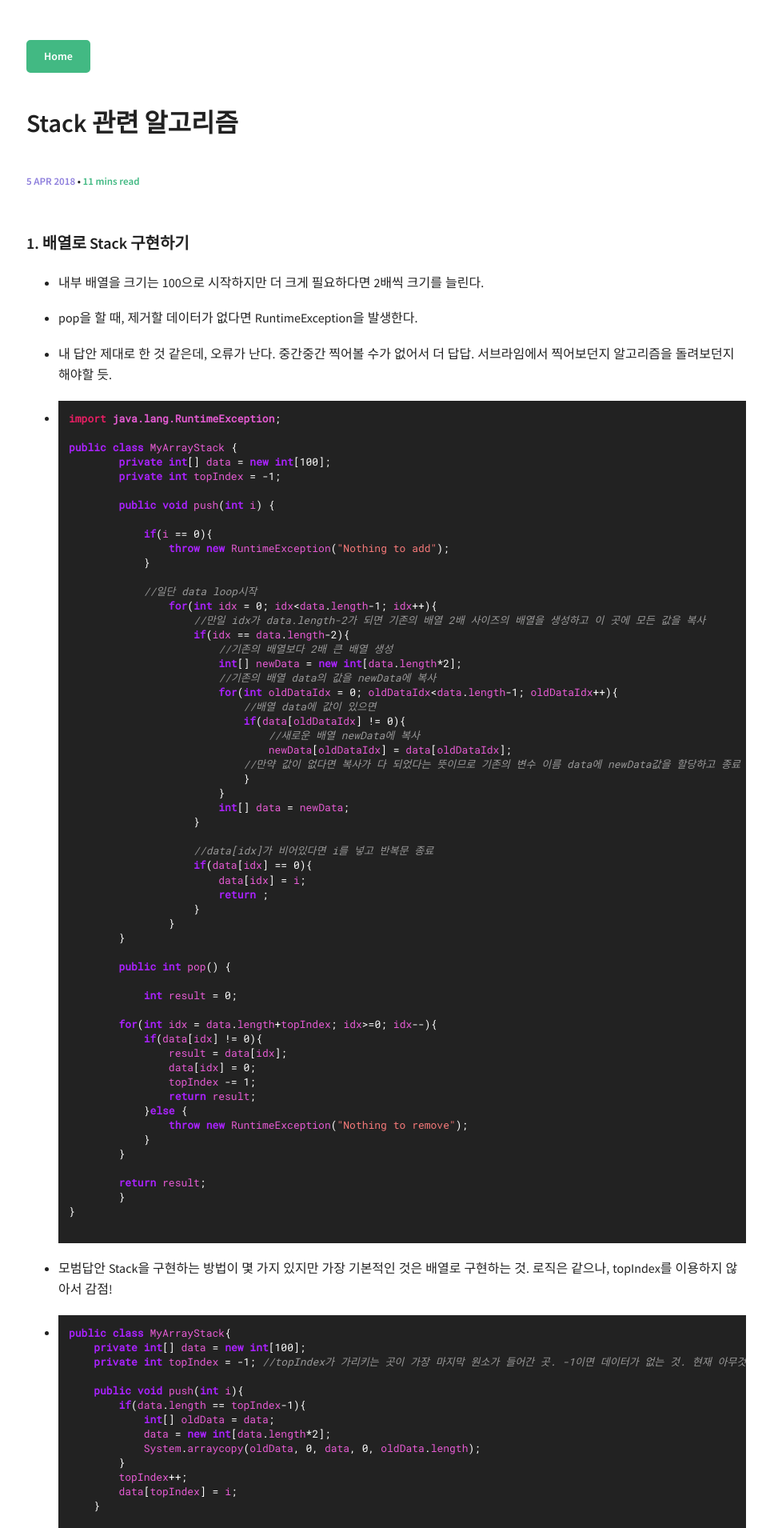
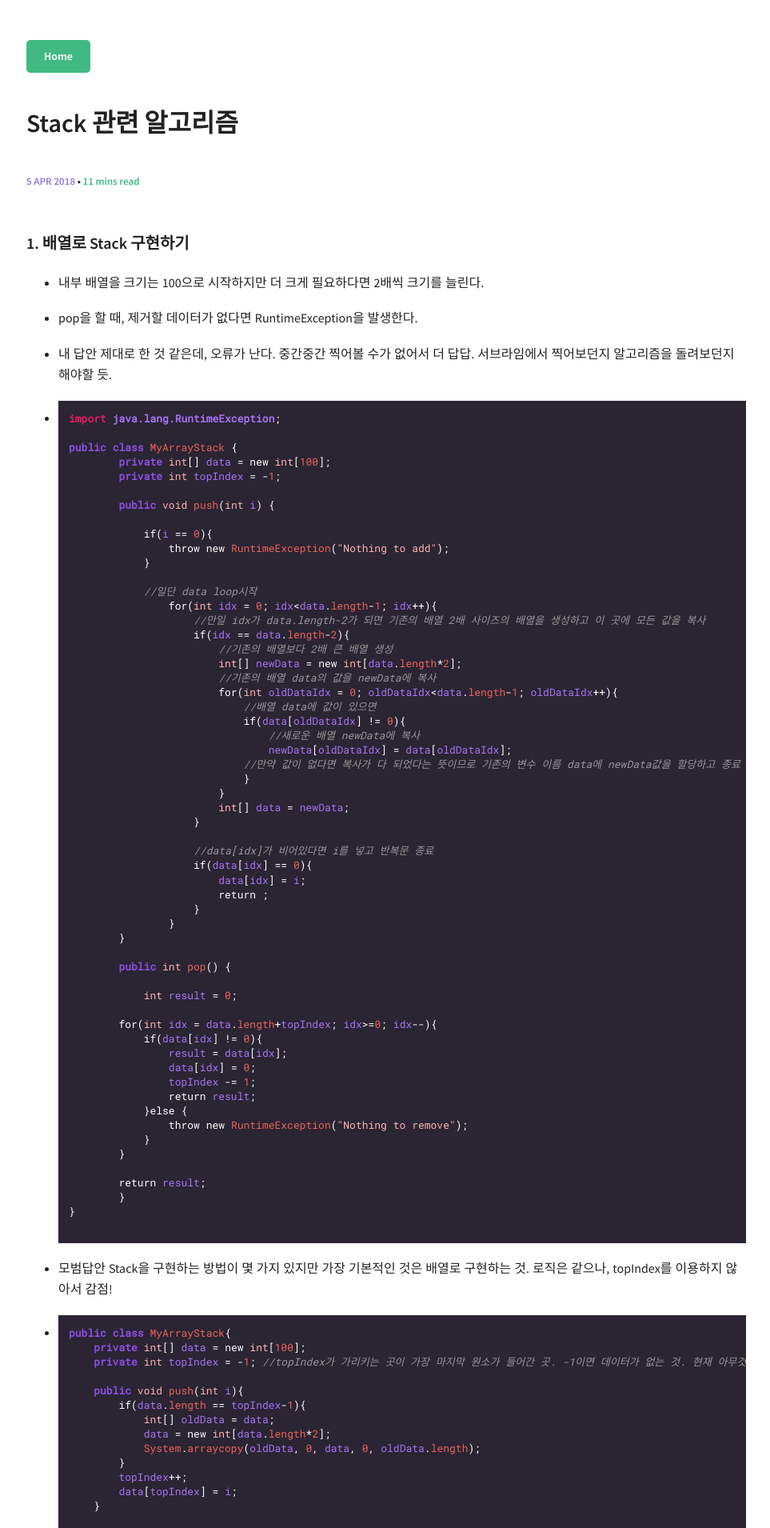
Before and after one commit to Duckuism/Youduk.github.io, a Jekyll site: the page built from _posts/2018-04-05-Stack 관련 알고리즘.md, in a window 1280 px wide. Shown: the top 1910 px of the page at 80% size, without its empty margins (317-1280 px from the left). Built offline with Jekyll 4.4.1, drawn with Linux system fonts in a browser that asks for light colours; comment, search, counter and statistics services are not loaded.

Commit message:
syntax highlight 수정

```diff
--- a/_sass/components/_syntax-highlighting.scss
+++ b/_sass/components/_syntax-highlighting.scss
@@ -7,7 +7,7 @@ pre, code {
   font-family: $font-family-monospace;
   color: #fff;
   font-size: 0.9em;
-  background-color: #222;
+  background-color: #2A2433;
   font-size: ($font-size-base - 3);
 }
 code {
@@ -29,7 +29,7 @@ pre { // only apply for code blocks
   font-weight: normal;
 }
 pre code {
-  background: #222;
+  background: #2A2433;
   white-space: pre;
   overflow: auto;
   word-wrap: normal;
@@ -70,33 +70,34 @@ pre code {
 
   .err { color: #960050;} /* Error */
 
-  .k { color: #AA22FF; font-weight: bold } /* Keyword */
-  .kc { color: #AA22FF; font-weight: bold } /* Keyword.Constant */
-  .kd { color: #AA22FF; font-weight: bold } /* Keyword.Declaration */
-  .kn { color: #AA22FF; font-weight: bold } /* Keyword.Namespace */
-  .kp { color: #AA22FF } /* Keyword.Pseudo */
-  .kr { color: #AA22FF; font-weight: bold } /* Keyword.Reserved */
-  .kt { color: #AA22FF; font-weight: bold } /* Keyword.Type */
-  .no { color: #AA22FF } /* Name.Constant */
+  .k { color: #fff;} /* Keyword */
+  .kc { color: #8F51E6; font-weight: bold } /* Keyword.Constant */
+  .kd { color: #8F51E6; font-weight: bold } /* Keyword.Declaration */
+  .kn { color: #8F51E6; font-weight: bold } /* Keyword.Namespace */
+  .kp { color: #8F51E6 } /* Keyword.Pseudo */
+  .kr { color: #8F51E6; font-weight: bold } /* Keyword.Reserved */
+  .kt { color: #FFB6B3;  } /* Keyword.Type */
+  .no { color: #8F51E6 } /* Name.Constant */
 
 
 
   .o { color: #fff } /* Operator */
   .p { color: #fff} /* Punctuation */
 
-  .m { color: #e65bd3 } /* Literal.Number */
-  .n { color: #e65bd3 } /* Name */
-  .nb { color: #e65bd3 } /* Name.Builtin */
-  .ni { color: #e65bd3; font-weight: bold } /* Name.Entity */
-  .nl { color: #e65bd3 } /* Name.Label */
-  .nn { color: #e65bd3; font-weight: bold } /* Name.Namespace */
-  .py { color: #e65bd3;} /* Name.Property*/
-  .nv { color: #e65bd3 } /* Name.Variable */
-  .w { color: #e65bd3 } /* Text.Whitespace */
-  .bp { color: #e65bd3 } /* Name.Builtin.Pseudo */
-  .vc { color: #e65bd3 } /* Name.Variable.Class */
-  .vg { color: #e65bd3 } /* Name.Variable.Global */
-  .vi { color: #e65bd3 } /* Name.Variable.Instance */
+  .m { color: #AA75F5 } /* Literal.Number */
+  .mi { color: #ED645D}
+  .n { color: #AA75F5 } /* Name */
+  .nb { color: #AA75F5 } /* Name.Builtin */
+  .ni { color: #AA75F5; font-weight: bold } /* Name.Entity */
+  .nl { color: #AA75F5 } /* Name.Label */
+  .nn { color: #AA75F5; font-weight: bold } /* Name.Namespace */
+  .py { color: #AA75F5;} /* Name.Property*/
+  .nv { color: #AA75F5 } /* Name.Variable */
+  .w { color: #AA75F5 } /* Text.Whitespace */
+  .bp { color: #AA75F5 } /* Name.Builtin.Pseudo */
+  .vc { color: #AA75F5 } /* Name.Variable.Class */
+  .vg { color: #AA75F5 } /* Name.Variable.Global */
+  .vi { color: #AA75F5 } /* Name.Variable.Instance */
 
 
   .kn{ color : #E91E63 } /*Keyword.Namespace*/
@@ -108,23 +109,23 @@ pre code {
   .gs { font-weight: bold } /* Generic.Strong */
 
 
-  .ld { color: #f77a7a} /*Literal.Date*/
-  .s { color: #f77a7a } /* Literal.String */
-  .sb { color: #f77a7a } /* Literal.String.Backtick */
-  .sc { color: #f77a7a } /* Literal.String.Char */
-  .sd { color: #f77a7a } /* Literal.String.Doc */
-  .s2 { color: #f77a7a } /* Literal.String.Double */
-  .sh { color: #f77a7a } /* Literal.String.Heredoc */
-  .si { color: #f77a7a; font-weight: bold } /* Literal.String.Interpol */
-  .sx { color: #f77a7a } /* Literal.String.Other */
-  .sr { color: #f77a7a } /* Literal.String.Regex */
-  .s1 { color: #f77a7a } /* Literal.String.Single */
-  .ss { color: #f77a7a } /* Literal.String.Symbol */
+  .ld { color: #FFB6B3 } /*Literal.Date*/
+  .s { color: #FFB6B3 } /* Literal.String */
+  .sb { color: #FFB6B3 } /* Literal.String.Backtick */
+  .sc { color: #FFB6B3 } /* Literal.String.Char */
+  .sd { color: #FFB6B3 } /* Literal.String.Doc */
+  .s2 { color: #FFB6B3 } /* Literal.String.Double */
+  .sh { color: #FFB6B3 } /* Literal.String.Heredoc */
+  .si { color: #FFB6B3; font-weight: bold } /* Literal.String.Interpol */
+  .sx { color: #FFB6B3 } /* Literal.String.Other */
+  .sr { color: #FFB6B3 } /* Literal.String.Regex */
+  .s1 { color: #FFB6B3 } /* Literal.String.Single */
+  .ss { color: #FFB6B3 } /* Literal.String.Symbol */
 
-  .na { color: #e65bd3 } /* Name.Attribute */
-  .nc { color: #e65bd3 } /* Name.Class */
-  .nd { color: #e65bd3 } /* Name.Decorator */
-  .ne { color: #e65bd3; font-weight: bold } /* Name.Exception */
-  .nf { color: #e65bd3 } /* Name.Function */
-  .nx { color: #e65bd3 } /* Name.Other*/
+  .na { color: #ED645D } /* Name.Attribute */
+  .nc { color: #ED645D } /* Name.Class */
+  .nd { color: #ED645D } /* Name.Decorator */
+  .ne { color: #ED645D; font-weight: bold } /* Name.Exception */
+  .nf { color: #ED645D } /* Name.Function */
+  .nx { color: #ED645D } /* Name.Other*/
 }
```
Also changed, not shown: 1 other file.
